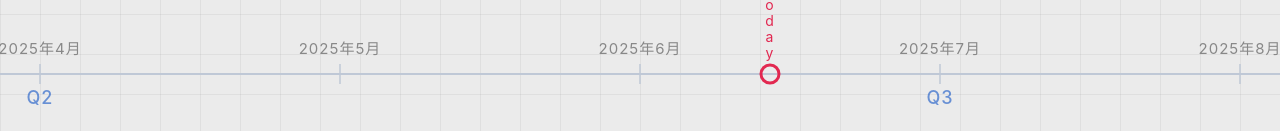
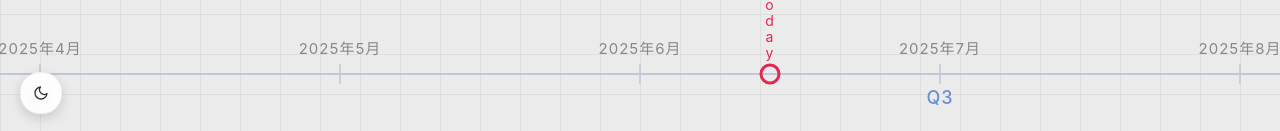
Before and after one commit to mooyucc/MooFlow-Web, a React (Vite) app: page / in a window 1280 px wide. Shown: the part 666-797 px from the top of the page. Built offline with nearby package versions, Linux system fonts and the light colour scheme.

Commit message:
250620代码更新

```diff
--- /dev/null
+++ b/src/components/CanvasThemeToolbar.css
@@ -0,0 +1,53 @@
+.canvas-theme-toolbar {
+    position: fixed;
+    bottom: 20px;
+    left: 20px;
+    z-index: 10;
+    display: flex;
+    align-items: center;
+    padding: 6px;
+    background-color: rgba(255, 255, 255, 0.9);
+    border-radius: 20px;
+    box-shadow: 0 4px 12px rgba(0, 0, 0, 0.15);
+    backdrop-filter: blur(10px);
+    -webkit-backdrop-filter: blur(10px);
+    border: 1px solid rgba(0, 0, 0, 0.05);
+    color: #333;
+}
+
+@media (prefers-color-scheme: dark) {
+    .canvas-theme-toolbar {
+        background-color: rgba(40, 40, 40, 0.8);
+        border: 1px solid rgba(255, 255, 255, 0.1);
+        color: #eee;
+    }
+}
+
+.canvas-theme-toolbar .toolbar-btn {
+    display: flex;
+    align-items: center;
+    justify-content: center;
+    width: 24px;
+    height: 24px;
+    border: none;
+    background-color: transparent;
+    border-radius: 8px;
+    cursor: pointer;
+    color: inherit;
+    transition: background-color 0.2s;
+}
+
+.canvas-theme-toolbar .toolbar-btn:hover {
+    background-color: rgba(0, 0, 0, 0.05);
+}
+
+@media (prefers-color-scheme: dark) {
+    .canvas-theme-toolbar .toolbar-btn:hover {
+        background-color: rgba(255, 255, 255, 0.1);
+    }
+}
+
+.canvas-theme-toolbar .toolbar-btn svg {
+    width: 22px;
+    height: 22px;
+}
--- /dev/null
+++ b/src/components/CanvasThemeToolbar.jsx
@@ -0,0 +1,46 @@
+import React from 'react';
+import './CanvasThemeToolbar.css';
+
+const LightModeIcon = () => (
+    <svg width="24" height="24" viewBox="0 0 24 24" fill="none" stroke="currentColor" strokeWidth="2" strokeLinecap="round" strokeLinejoin="round">
+        <circle cx="12" cy="12" r="5"></circle>
+        <line x1="12" y1="1" x2="12" y2="3"></line>
+        <line x1="12" y1="21" x2="12" y2="23"></line>
+        <line x1="4.22" y1="4.22" x2="5.64" y2="5.64"></line>
+        <line x1="18.36" y1="18.36" x2="19.78" y2="19.78"></line>
+        <line x1="1" y1="12" x2="3" y2="12"></line>
+        <line x1="21" y1="12" x2="23" y2="12"></line>
+        <line x1="4.22" y1="19.78" x2="5.64" y2="18.36"></line>
+        <line x1="18.36" y1="5.64" x2="19.78" y2="4.22"></line>
+    </svg>
+);
+
+const DarkModeIcon = () => (
+    <svg width="24" height="24" viewBox="0 0 24 24" fill="none" stroke="currentColor" strokeWidth="2" strokeLinecap="round" strokeLinejoin="round">
+        <path d="M21 12.79A9 9 0 1 1 11.21 3 7 7 0 0 0 21 12.79z"></path>
+    </svg>
+);
+
+const LIGHT_COLOR = '#ebebeb';
+const DARK_COLOR = '#2d2d2d';
+
+const CanvasThemeToolbar = ({ canvasProps, setCanvasProps }) => {
+    const isDarkMode = canvasProps.backgroundColor === DARK_COLOR;
+
+    const toggleTheme = () => {
+        setCanvasProps(prevProps => ({
+            ...prevProps,
+            backgroundColor: isDarkMode ? LIGHT_COLOR : DARK_COLOR,
+        }));
+    };
+
+    return (
+        <div className="canvas-theme-toolbar">
+            <button className="toolbar-btn" title={isDarkMode ? '切换到浅色模式' : '切换到深色模式'} onClick={toggleTheme}>
+                {isDarkMode ? <LightModeIcon /> : <DarkModeIcon />}
+            </button>
+        </div>
+    );
+};
+
+export default CanvasThemeToolbar;
--- a/src/components/LinkLine.jsx
+++ b/src/components/LinkLine.jsx
@@ -32,7 +32,7 @@
   onUpdateLink,
   tasks,
   svgRef,
-  color = '#333',
+  color = '#86868b',
   label = '',
   onUpdateLabel,
   isMainChain = false,
@@ -300,7 +300,7 @@
   }, [selected, onDelete, fromId, toId]);
 
   // 主线颜色
-  const mainColor = color || '#333';
+  const mainColor = color || '#86868b';
   // 高亮色
   const highlightColor = '#316acb';
   // 箭头颜色（动态）
@@ -323,7 +323,7 @@
   // 修改箭头样式
   const getArrowPath = () => {
     switch (arrowStyle) {
-      case 'triangle': return 'M 0 0 L 5 2.5 L 0 5 z';
+      case 'circle': return 'M 2.5 0.5 A 2 2 0 1 0 2.5 4.5 A 2 2 0 1 0 2.5 0.5 z';
       case 'diamond': return 'M 0 2.5 L 2.5 0 L 5 2.5 L 2.5 5 z';
       case 'none': return '';
       default: return 'M 0 0 L 5 2.5 L 0 5 z';
--- a/src/components/MainCanvas.jsx
+++ b/src/components/MainCanvas.jsx
@@ -4,6 +4,7 @@
 import CanvasToolbar from './CanvasToolbar';
 import LinkLine from './LinkLine';
 import CanvasFileToolbar from './CanvasFileToolbar';
+import CanvasThemeToolbar from './CanvasThemeToolbar';
 import { addDays } from 'date-fns';
 
 const CANVAS_SIZE = 100000; // 无限画布逻辑尺寸
@@ -52,14 +53,10 @@
       const tX = t.position.x, tY = t.position.y;
       const tCenterX = tX + tWidth / 2;
       const tCenterY = tY + tHeight / 2;
-      const tLeft = tX, tRight = tX + tWidth;
-      const tTop = tY, tBottom = tY + tHeight;
 
-      // 本节点中心/边缘
+      // 本节点中心
       const thisCenterX = x + width / 2;
       const thisCenterY = y + height / 2;
-      const thisLeft = x, thisRight = x + width;
-      const thisTop = y, thisBottom = y + height;
 
       // 中心对齐
       if (Math.abs(thisCenterX - tCenterX) < minDeltaX) {
@@ -69,26 +66,6 @@
       if (Math.abs(thisCenterY - tCenterY) < minDeltaY) {
         snapY = tCenterY - height / 2;
         minDeltaY = Math.abs(thisCenterY - tCenterY);
-      }
-
-      // 左右对齐
-      if (Math.abs(thisLeft - tLeft) < minDeltaX) {
-        snapX = tLeft;
-        minDeltaX = Math.abs(thisLeft - tLeft);
-      }
-      if (Math.abs(thisRight - tRight) < minDeltaX) {
-        snapX = tRight - width;
-        minDeltaX = Math.abs(thisRight - tRight);
-      }
-
-      // 上下对齐
-      if (Math.abs(thisTop - tTop) < minDeltaY) {
-        snapY = tTop;
-        minDeltaY = Math.abs(thisTop - tTop);
-      }
-      if (Math.abs(thisBottom - tBottom) < minDeltaY) {
-        snapY = tBottom - height;
-        minDeltaY = Math.abs(thisBottom - tBottom);
       }
     });
 
@@ -406,33 +383,21 @@
     const lines = [];
     const dragCenterX = x + width / 2;
     const dragCenterY = y + height / 2;
-    const dragLeft = x, dragRight = x + width, dragTop = y, dragBottom = y + height;
     tasks.forEach(t => {
       if (t.id === dragId) return;
       const tWidth = 180, tHeight = 72;
       const tX = t.position.x, tY = t.position.y;
       const tCenterX = tX + tWidth / 2;
       const tCenterY = tY + tHeight / 2;
-      const tLeft = tX, tRight = tX + tWidth, tTop = tY, tBottom = tY + tHeight;
-      // 水平对齐
+
+      // 水平中心对齐
       if (Math.abs(dragCenterY - tCenterY) < threshold) {
         lines.push({ type: 'horizontal', y: tCenterY });
       }
-      if (Math.abs(dragTop - tTop) < threshold) {
-        lines.push({ type: 'horizontal', y: tTop });
-      }
-      if (Math.abs(dragBottom - tBottom) < threshold) {
-        lines.push({ type: 'horizontal', y: tBottom });
-      }
-      // 垂直对齐
+
+      // 垂直中心对齐
       if (Math.abs(dragCenterX - tCenterX) < threshold) {
         lines.push({ type: 'vertical', x: tCenterX });
-      }
-      if (Math.abs(dragLeft - tLeft) < threshold) {
-        lines.push({ type: 'vertical', x: tLeft });
-      }
-      if (Math.abs(dragRight - tRight) < threshold) {
-        lines.push({ type: 'vertical', x: tRight });
       }
     });
     setAlignLines(lines);
@@ -744,7 +709,7 @@
     lineStyle: 'solid',
     arrowStyle: 'normal',
     lineWidth: 2,
-    color: '#333'
+    color: '#86868b'
   });
 
   // 修改分支样式更新函数
@@ -828,6 +793,7 @@
         branchStyle={branchStyle}
         onBranchStyleChange={handleBranchStyleChange}
       />
+      <CanvasThemeToolbar canvasProps={canvasProps} setCanvasProps={setCanvasProps} />
       <svg
         ref={svgRef}
         className="canvas-content"
@@ -926,7 +892,7 @@
                 lineStyle={link.lineStyle || 'solid'}
                 arrowStyle={link.arrowStyle || 'normal'}
                 lineWidth={link.lineWidth || 2}
-                color={link.color || '#333'}
+                color={link.color || '#86868b'}
               />
             ) : null;
           }) : []
--- a/src/store/taskStore.js
+++ b/src/store/taskStore.js
@@ -67,7 +67,7 @@
   lineStyle: 'solid',
   arrowStyle: 'normal',
   lineWidth: 2,
-  color: '#333'
+  color: '#86868b'
 };
 
 export const useTaskStore = create((set, get) => ({
```
Also changed, not shown: src/components/FormatSidebar.jsx (+8 -8 lines), src/components/TaskNode.jsx (+37 -28 lines), 1 other file (tests, documents, lock files or other folders).
